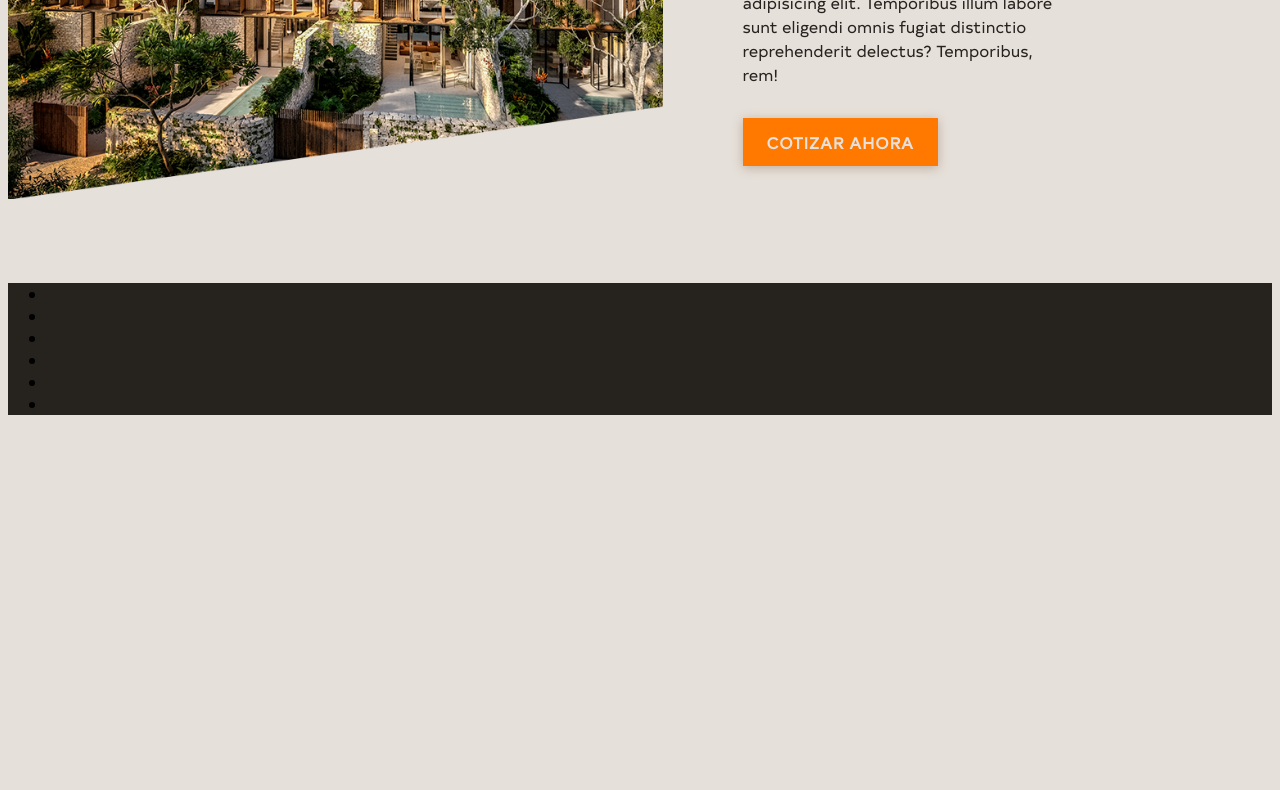
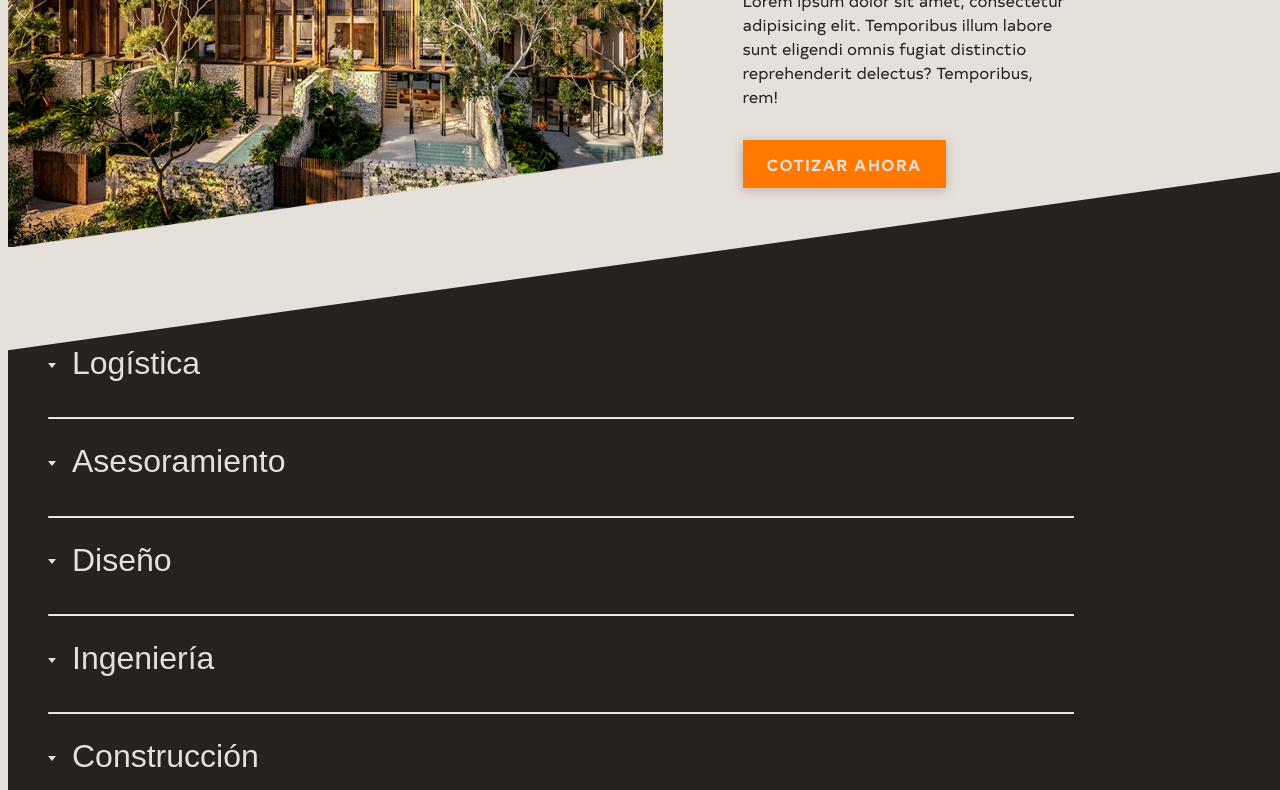
Before and after one commit to MercedesMulet/sib-web-sass, a website: page index.html in a window 1280 px wide. Shown: the part 386-1176 px from the top of the page. Before the commit the page ends 817 px from the top, so only its background shows below. Drawn offline with Linux system fonts and the light colour scheme; a web font is replaced by a local one.

Commit message:
seccion servicios agregada

```diff
--- a/index.html
+++ b/index.html
@@ -59,12 +59,17 @@
         <!-- services -->
         <section class="services">
             <ul class="list-services">
-                <li><a href=""></a></li>
-                <li><a href=""></a></li>
-                <li><a href=""></a></li>
-                <li><a href=""></a></li>
-                <li><a href=""></a></li>
-                <li><a href=""></a></li>
+                <li><a href="">Logística</a></li>
+                <hr class="solid">
+                <li><a href="">Asesoramiento</a></li>
+                <hr class="solid">
+                <li><a href="">Diseño</a></li>
+                <hr class="solid">
+                <li><a href="">Ingeniería</a></li>
+                <hr class="solid">
+                <li><a href="">Construcción</a></li>
+                <hr class="solid">
+                <li><a href="">Inspección</a></li>
             </ul>
         </section>
 
--- a/scss/base/_variables.scss
+++ b/scss/base/_variables.scss
@@ -1,6 +1,9 @@
 /* Variables */
 
-$main-font: 'Typold', sans-serif;
+$main-font: 'TypoldReg', sans-serif;
+$light-font: 'TypoldLt', sans-serif;
+$bold-font: 'TypoldBd', sans-serif;
+$italic-font: 'TypoldIt', sans-serif;
 $bground-color:#E6E0DA;
 $dark-color: #26221E;
 $middle-color: #8c857ee8;
--- a/scss/components/_hero.scss
+++ b/scss/components/_hero.scss
@@ -14,8 +14,8 @@ main {
             flex-wrap: nowrap;
             align-items: flex-start;
             justify-content: space-between;
-            margin-top: 11rem;
-            margin-bottom: 5rem;
+            margin-top: 14rem;
+            margin-bottom: 0;
         }
 
         .img-hero {
@@ -42,7 +42,6 @@ main {
 
             h1 {
                 font-family: $main-font;
-                font-weight: 400;
                 font-size: $font-size * 2.8;
                 line-height: 2.8rem;
                 width: 70%;
@@ -51,15 +50,14 @@ main {
 
                 @media only screen and (min-width : 1024px) {
                     font-size: $font-size * 4.2;
-                    line-height: 5rem;
+                    line-height: 4.2rem;
                     margin: 0 0 1rem 0;
                 }
             }
 
             p {
                 font-family: $main-font;
-                font-weight: 300;
-                width: 80%;
+                width: 96vw;
                 color: $dark-color;
                 line-height: 1.5rem;
 
@@ -72,17 +70,17 @@ main {
             }
 
             .btn-hero {
-                font-family: $main-font;
-                font-weight: 600;
+                font-family: $bold-font;
                 width: auto;
                 height: auto;
                 color: $bground-color;
                 background: $accent-color;
                 text-transform: uppercase;
                 font-size: $font-size;
-                letter-spacing: 0.05rem;
+                letter-spacing: 0.08rem;
                 padding: 0.8rem 1.5rem;
                 margin-top: 0.5rem;
+                margin-bottom: 1rem;
                 border: none;
                 box-shadow: 0px 2px 10px $shadow-color;
 
--- a/scss/components/_services.scss
+++ b/scss/components/_services.scss
@@ -1,4 +1,55 @@
 .services {
-    width: 100%;
+    position: relative;
+    width: 100vw;
+    height: 105vh;
     background-color: $dark-color;
+    clip-path: polygon(0 14vw, 100% 0, 100% 100%, 0 100%);
+    margin-top: -2rem !important;
+    display: flex;
+    direction: column;
+    flex-wrap: wrap;
+    align-items: center;
+    justify-content: flex-start;
+
+    @media only screen and (min-width : 1024px) {
+        margin-top: -5rem !important;
+    }
+
+
+    .list-services {
+        position: relative;
+        list-style: none;
+        top: 1.5rem;
+
+        hr.solid {
+            border-top: 1px solid $bground-color;
+            width: 80vw;
+          }
+
+        li {
+            margin-top: 1.5rem;
+            margin-bottom: 0.8rem;
+
+            a {
+                text-decoration: none;
+                color: $bground-color;
+                font-size: $font-size * 2;
+                font-family: $light-font;
+                align-self: center;
+
+                &::before {
+                    content: '';
+                    border-left: 4px solid transparent;
+                    border-right: 4px solid transparent;
+                    border-top: 5px solid;
+                    position: inline;
+                    margin-right: 1rem;
+                    vertical-align: middle;
+                    vertical-align: calc(-50% - 4px);
+                }
+            }
+        }
+
+
+    }
 }
--- a/scss/style.scss
+++ b/scss/style.scss
@@ -1,6 +1,25 @@
 @font-face {
-    font-family: "Typold";
-    src: url(../css/fonts/typold-regular.otf) format("opentype"), url(../css/fonts/typold-bold.otf) format("opentype"), url(../css/fonts/typold-italic.otf) format("opentype"), url(../css/fonts/typold-light.otf) format("opentype");
+    font-family: "TypoldLt";
+    font-weight: 200;
+    src: url(../css/fonts/typold-light.otf) format("opentype");
+}
+
+@font-face {
+    font-family: "TypoldReg";
+    font-weight: 400;
+    src: url(../css/fonts/typold-regular.otf) format("opentype");
+}
+
+@font-face {
+    font-family: "TypoldBd";
+    font-weight: 800;
+    src: url(../css/fonts/typold-bold.otf) format("opentype");
+}
+
+@font-face {
+    font-family: "TypoldIt";
+    text-decoration: italic;
+    src: url(../css/fonts/typold-italic.otf) format("opentype");
 }
 
 @import 'base/variables';
```
Also changed, not shown: css/style.css, 1 other file.
